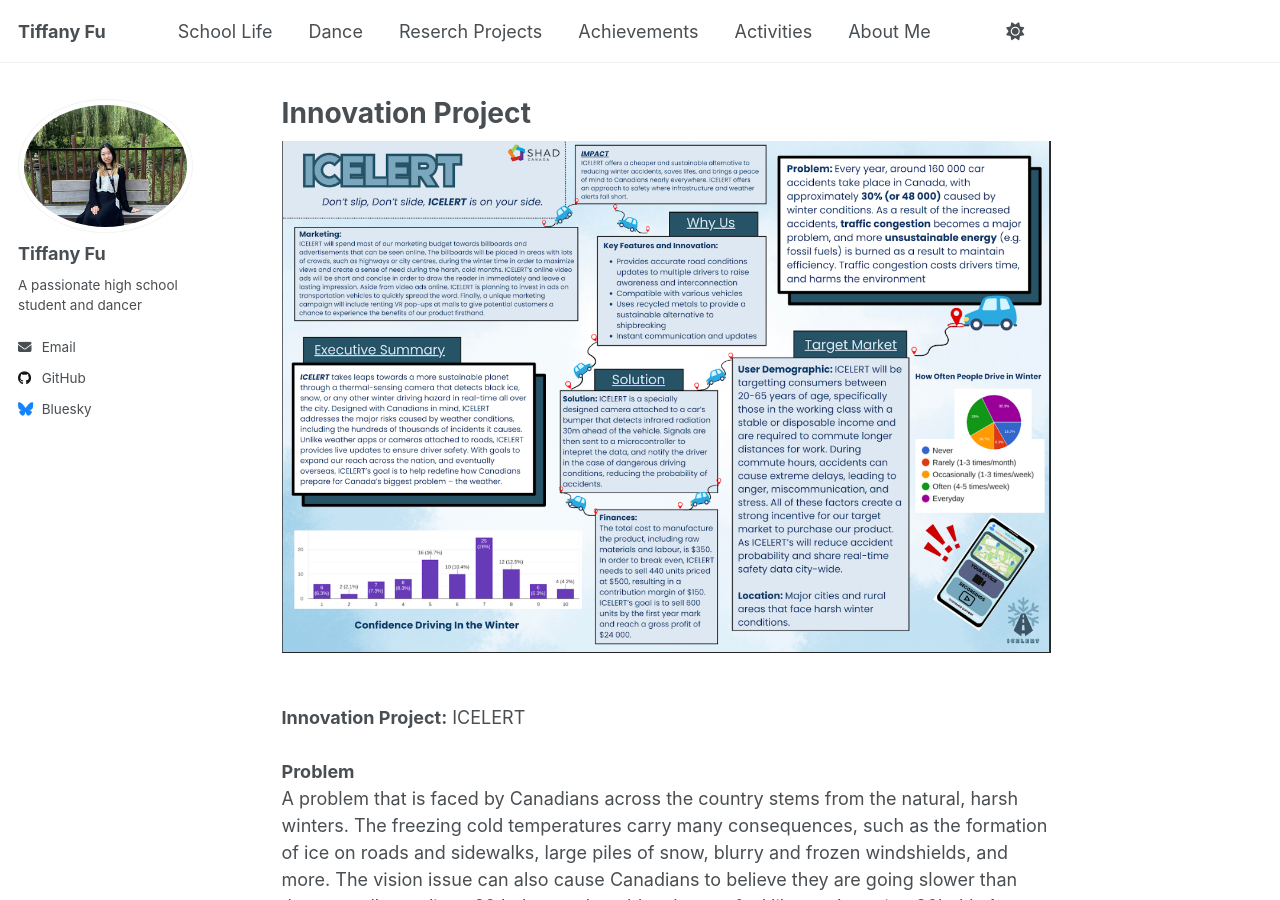
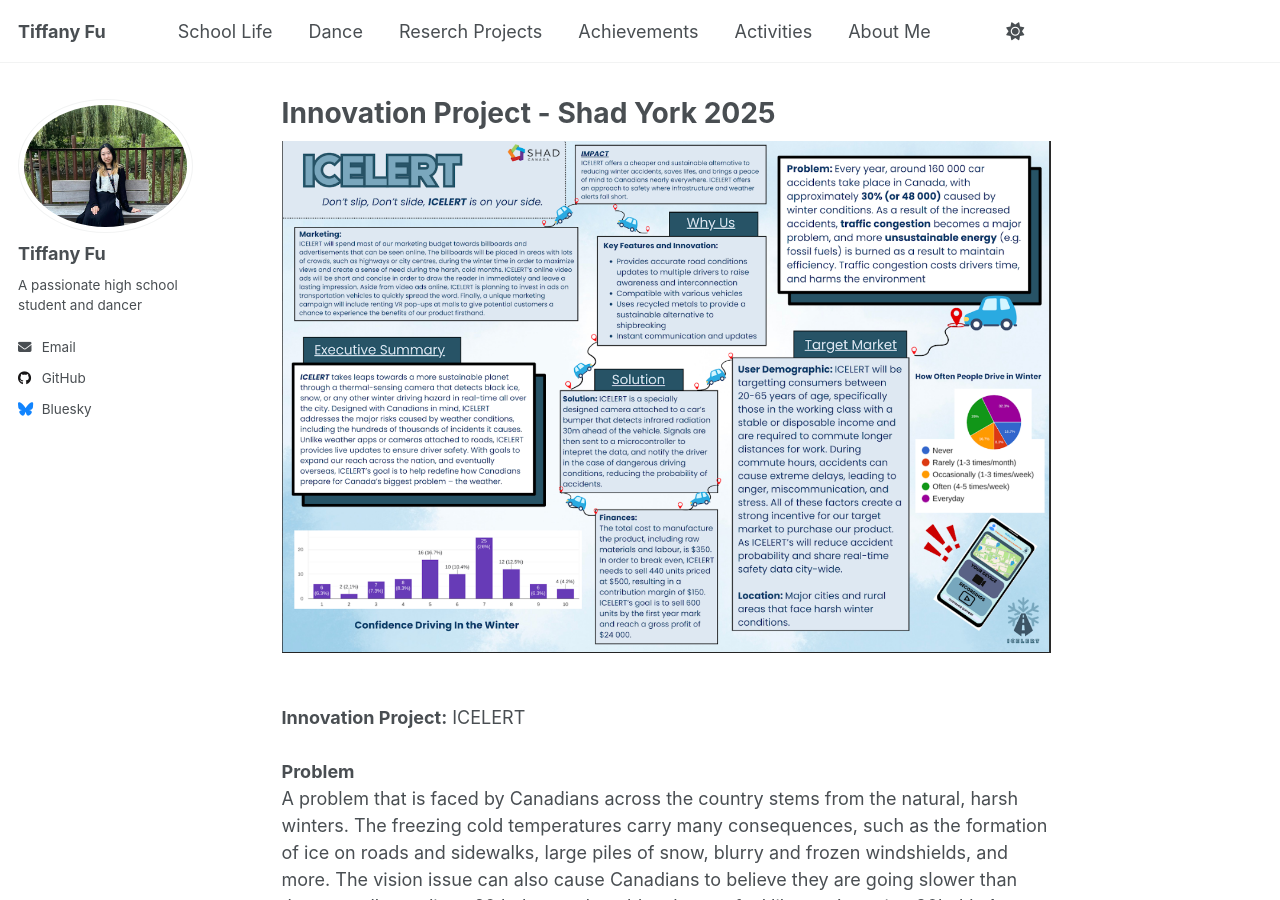
Before and after one commit to TiffanyJTFu/TiffanyFu, a Jekyll site: the page built from _teaching/Innovation-Project.md, in a window 1280 px wide and 900 px high. Built offline with Jekyll 4.4.1, drawn with Linux system fonts in a browser that asks for light colours; a script that is not in the unit is left out.

Commit message:
Update Innovation-Project.md

```diff
--- a/_teaching/Innovation-Project.md
+++ b/_teaching/Innovation-Project.md
@@ -1,5 +1,5 @@
 ---
-title: "Innovation Project"
+title: "Innovation Project - Shad York 2025"
 collection: teaching
 type: ""
 permalink: /teaching/Innovation-Project
```
